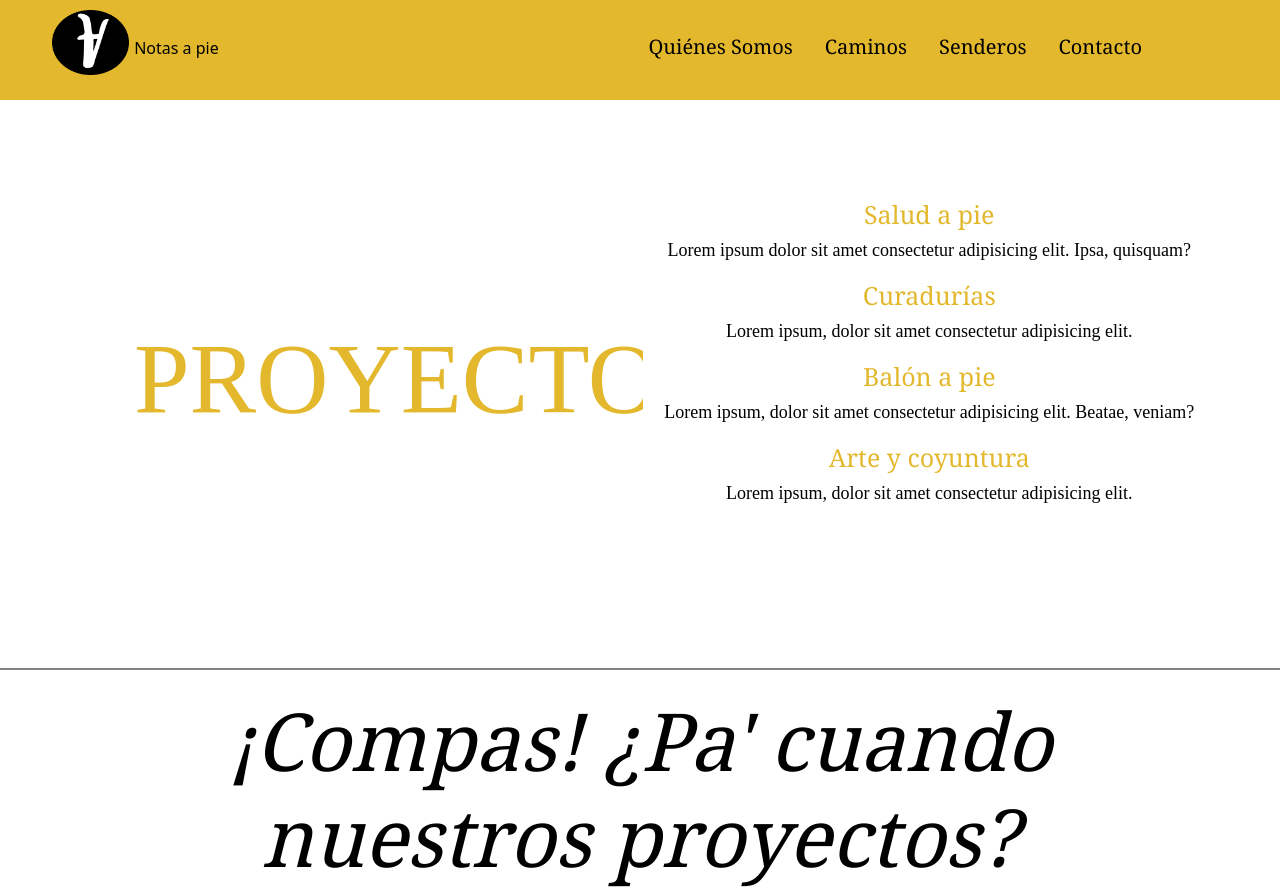
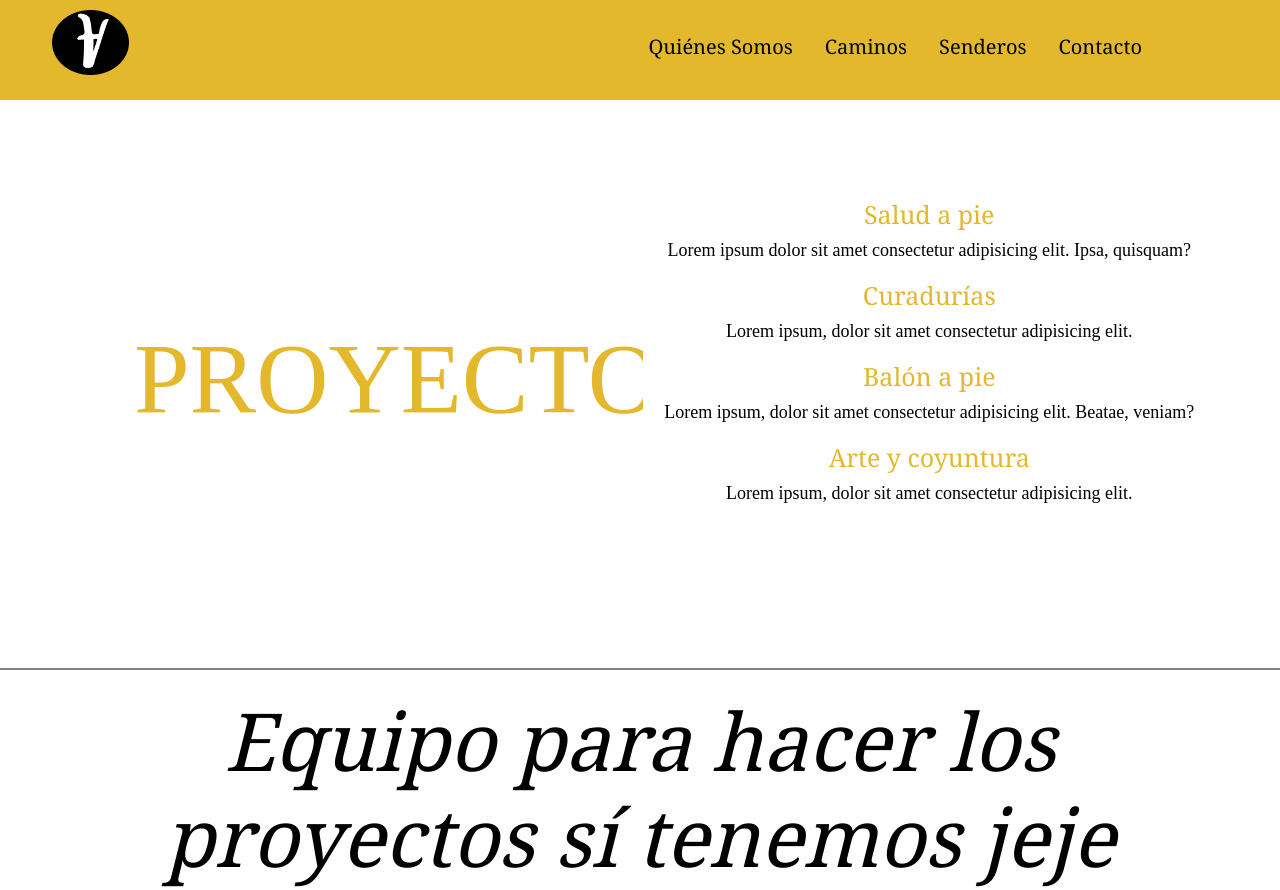
Before and after one commit to elviralozano/NOTASAPIE, a website: page Views/Caminos.html in a window 1280 px wide. Shown: the top 890 px of the page. Drawn offline with nearby package versions, Linux system fonts and the light colour scheme.

```diff
--- a/Views/Caminos.html
+++ b/Views/Caminos.html
@@ -17,7 +17,6 @@
         <div class="nav__container">
             <div class="nav__logo">
                 <a href="../index.html"><img src="../Resources/Imgs/LogoNotasapie-min.png" alt="LogoNotasapie" class="nav__img"></a>
-                <span class="nav__titulo">Notas a pie</span>
             </div>
             <label for="menu" class="nav__label">
                 <img src="../Resources/SVG/menu.svg" alt= iconomenu class="nav__icon">
@@ -48,7 +47,7 @@
     </header>
     <main class="senderos">
         <div class="senderos__content">
-            <h3 class="senderos__title">¡Compas! ¿Pa' cuando nuestros proyectos?</h3>
+            <h3 class="senderos__title">Equipo para hacer los proyectos sí tenemos jeje</h3>
             <img src="../Resources/Imgs/ImágenEquipo.png" class="senderos__trailer img_fluid" alt= IntegrantesNotasapie>
         </div>
     </main>
```
